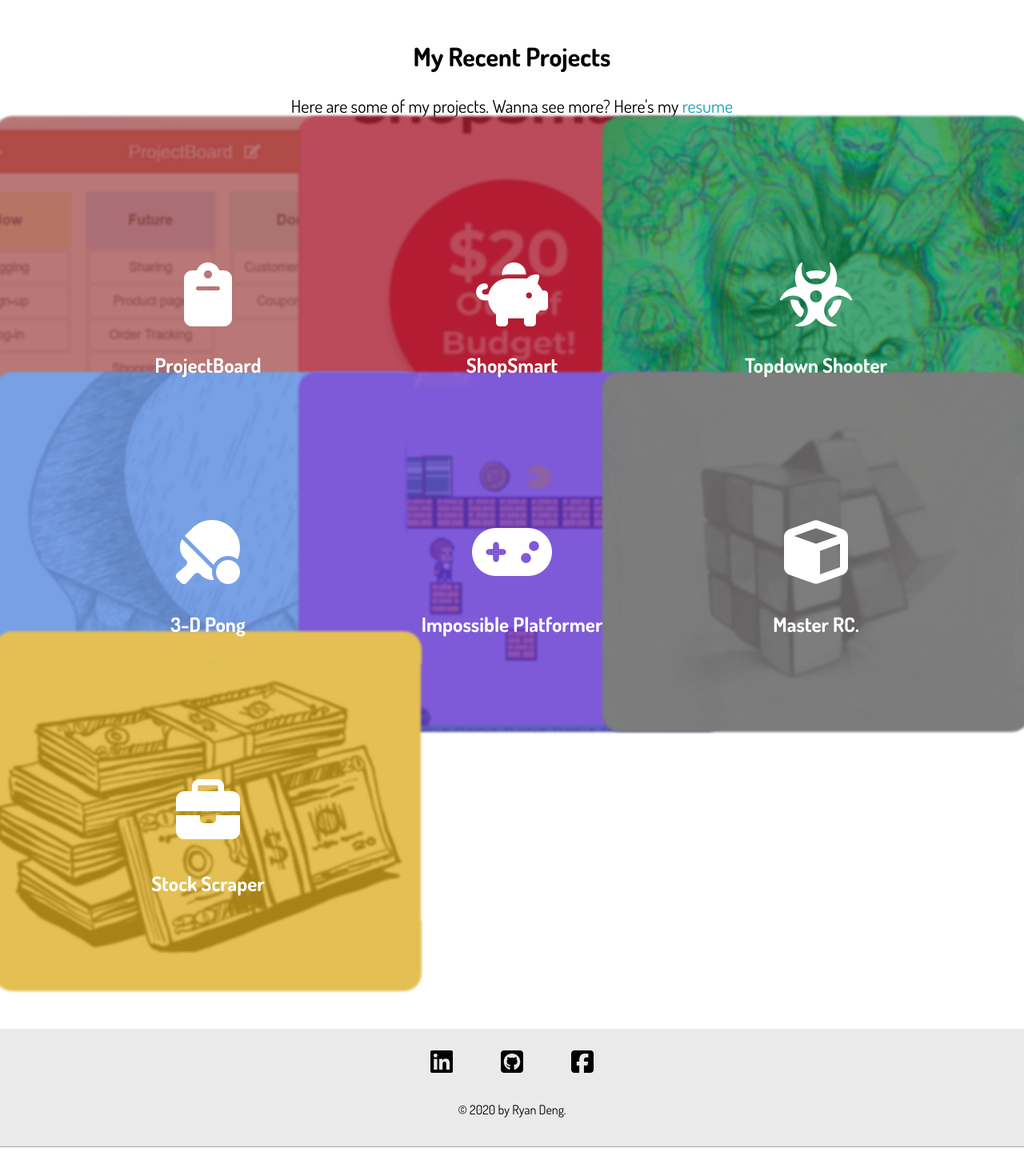
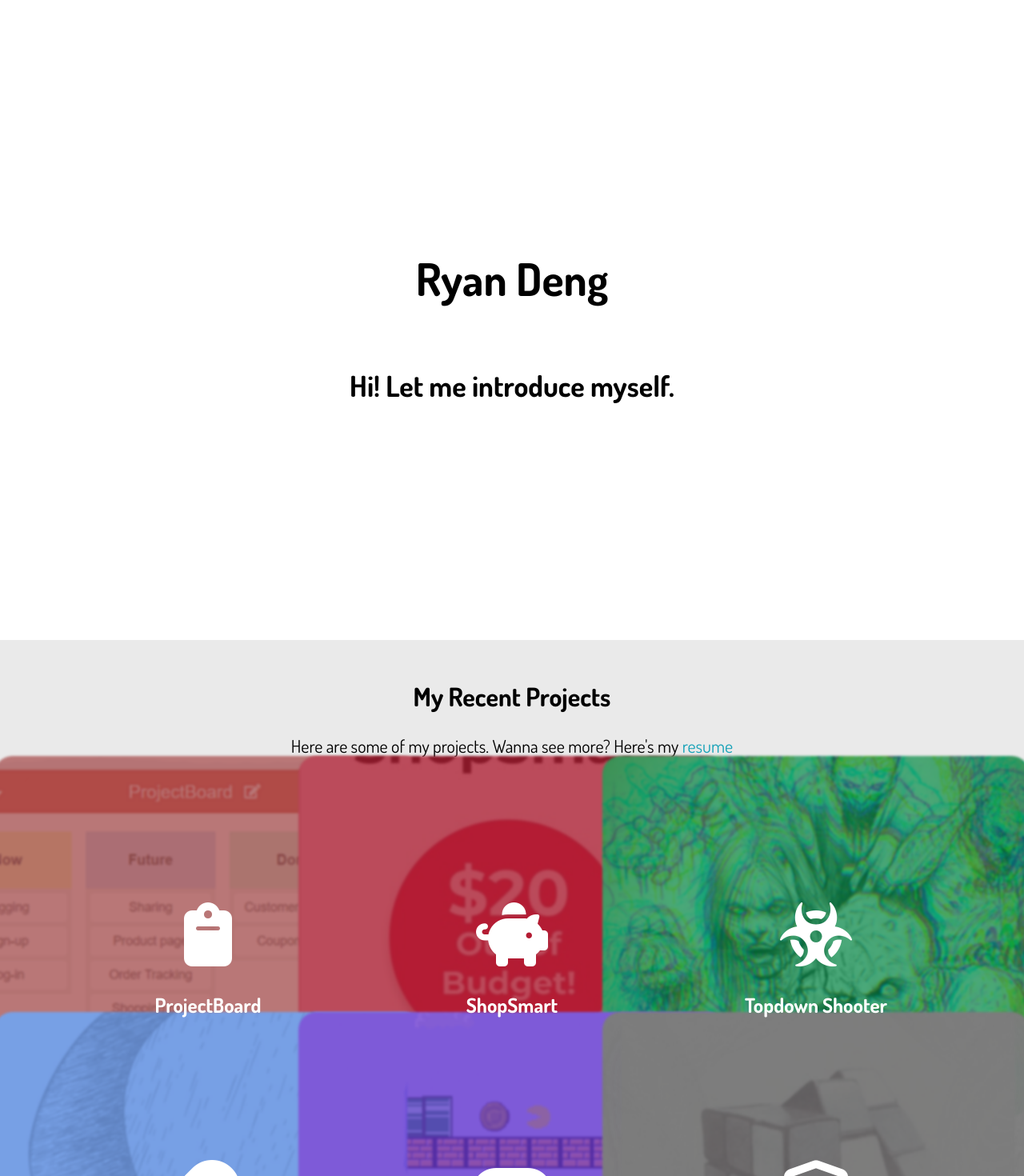
Before and after one commit to ryandeng32/Personal-Website-V2, a React (Create React App) app: page / in a window 1280 px wide. Shown: the top 1470 px of the page at 80% size. Before the commit the page ends 1434 px from the top, so only its background shows below. Built offline with nearby package versions, Linux system fonts and the light colour scheme.

Commit message:
delete footer and add intro

```diff
--- a/package.json
+++ b/package.json
@@ -8,7 +8,8 @@
     "@testing-library/user-event": "^7.2.1",
     "react": "^16.13.1",
     "react-dom": "^16.13.1",
-    "react-scripts": "3.4.3"
+    "react-scripts": "3.4.3",
+    "react-spring": "^8.0.27"
   },
   "scripts": {
     "start": "react-scripts start",
--- a/src/App.css
+++ b/src/App.css
@@ -53,7 +53,7 @@ h6 {
 }
 
 .s1 {
-  background-color: var(--secondaryColor);
+  background-color: var(--mainColor);
   border-bottom: 1px solid var(--borderColor);
   overflow: auto;
 }
@@ -156,7 +156,6 @@ h6 {
 }
 .project-title {
   transition: 0.3s;
-
   position: absolute;
   z-index: 3;
   font-size: 25px;
@@ -193,3 +192,12 @@ h6 {
 .footer-link {
   margin: auto 30px;
 }
+
+.intro {
+  background-color: var(--secondaryColor);
+  height: 100vh;
+  display: flex;
+  flex-direction: column;
+  align-items: center;
+  justify-content: center;
+}
--- a/src/App.js
+++ b/src/App.js
@@ -1,17 +1,12 @@
 import React, { Fragment } from "react";
 import "./App.css";
 import Projects from "./components/projects/Projects";
-import Footer from "./components/footer/Footer";
-
+import Intro from "./components/Intro/Intro";
 const App = () => {
   return (
     <Fragment>
-      <section className="s1">
-        <div className="main-container">
-          <Projects />
-        </div>
-        <Footer />
-      </section>
+      <Intro />
+      <Projects />
     </Fragment>
   );
 };
--- /dev/null
+++ b/src/components/Intro/Intro.js
@@ -0,0 +1,11 @@
+import React from "react";
+
+const Intro = () => {
+  return (
+    <section className="intro">
+      <h1>Ryan Deng</h1>
+      <h2>Hi! Let me introduce myself.</h2>
+    </section>
+  );
+};
+export default Intro;
--- a/src/components/Projects/Project.js
+++ b/src/components/Projects/Project.js
@@ -1,5 +1,4 @@
 import React, { Fragment } from "react";
-
 const Project = ({ project }) => {
   const { icon, name, description, website, image } = project;
   return (
--- a/src/components/Projects/Projects.js
+++ b/src/components/Projects/Projects.js
@@ -4,7 +4,8 @@ import { projects_data } from "../../data/projects";
 
 const Projects = () => {
   return (
-    <Fragment>
+    <section className="s1">
+      <div className="main-container">
         <div>
           <h2 className="brief-head">My Recent Projects</h2>
           <p className="brief-text">
@@ -14,12 +15,14 @@ const Projects = () => {
             </a>
           </p>
         </div>
+
         <div className="projects">
           {projects_data.map((project) => (
-          <Project key={project.name} project={project} />
+            <Project project={project} />
           ))}
         </div>
-    </Fragment>
+      </div>
+    </section>
   );
 };
 
--- a/src/components/footer/Footer.js
+++ /dev/null
@@ -1,34 +0,0 @@
-import React from "react";
-
-const Footer = () => {
-  return (
-    <div className="bottom-container">
-      <a
-        className="footer-link"
-        target="_blank"
-        rel="noopener noreferrer"
-        href="http://www.linkedin.com/in/yuhuan-deng"
-      >
-        <i className="fab fa-linkedin"></i>
-      </a>
-      <a
-        className="footer-link"
-        target="_blank"
-        rel="noopener noreferrer"
-        href="http://www.github.com/ryandeng32"
-      >
-        <i className="fab fa-github-square"></i>
-      </a>
-      <a
-        className="footer-link"
-        target="_blank"
-        rel="noopener noreferrer"
-        href="https://www.facebook.com/ryan.deng.1447"
-      >
-        <i className="fab fa-facebook-square"></i>
-      </a>
-      <p className="copyright">© 2020 by Ryan Deng.</p>
-    </div>
-  );
-};
-export default Footer;
```
Also changed, not shown: 2 other files (tests, documents, lock files or other folders). Lines whose indentation alone changed are shown as unchanged.
